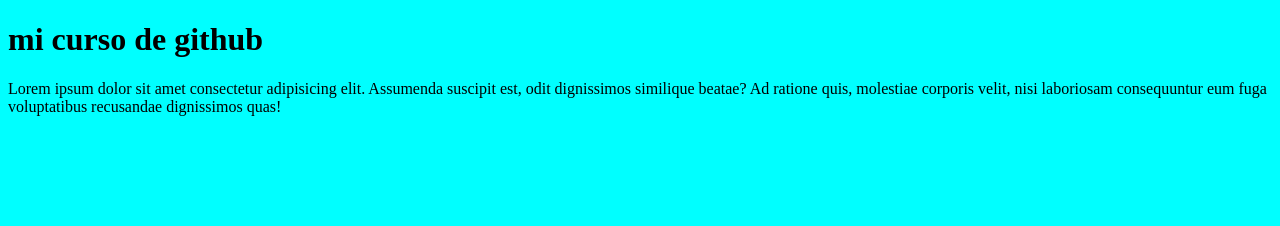
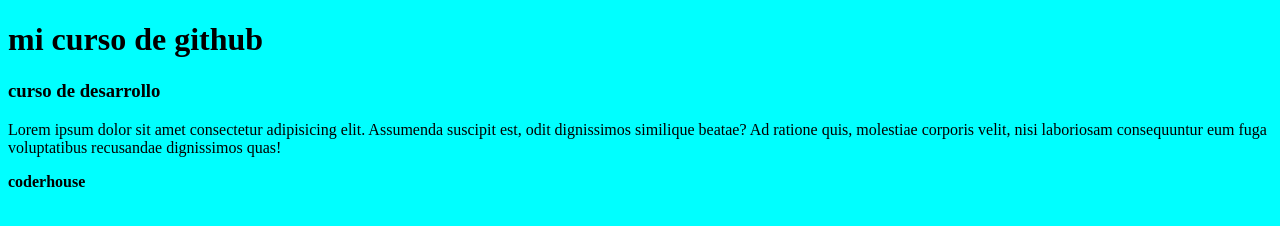
Before and after one commit to desarrollo405/aftergithub, a plain HTML site: page index.html in a window 1280 px wide. Drawn offline with Linux system fonts and the light colour scheme.

Commit message:
agrego una etiqueta strong

```diff
--- a/index.html
+++ b/index.html
@@ -9,6 +9,9 @@
 </head>
 <body>
     <h1>mi curso de github</h1>
+
+    <h3>curso de desarrollo</h3>
     <p>Lorem ipsum dolor sit amet consectetur adipisicing elit. Assumenda suscipit est, odit dignissimos similique beatae? Ad ratione quis, molestiae corporis velit, nisi laboriosam consequuntur eum fuga voluptatibus recusandae dignissimos quas!</p>
+    <strong>coderhouse</strong>
 </body>
 </html>
```
